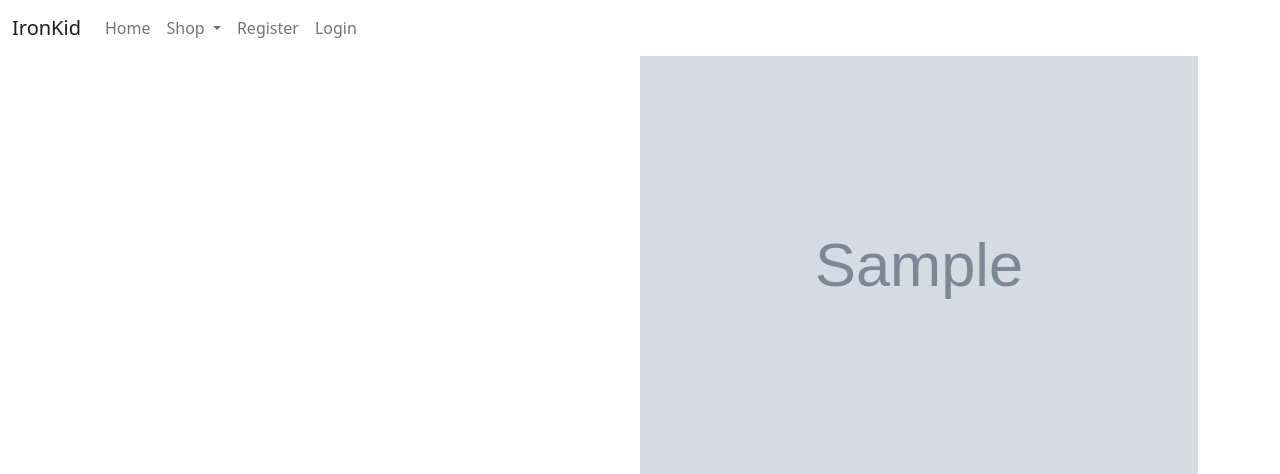
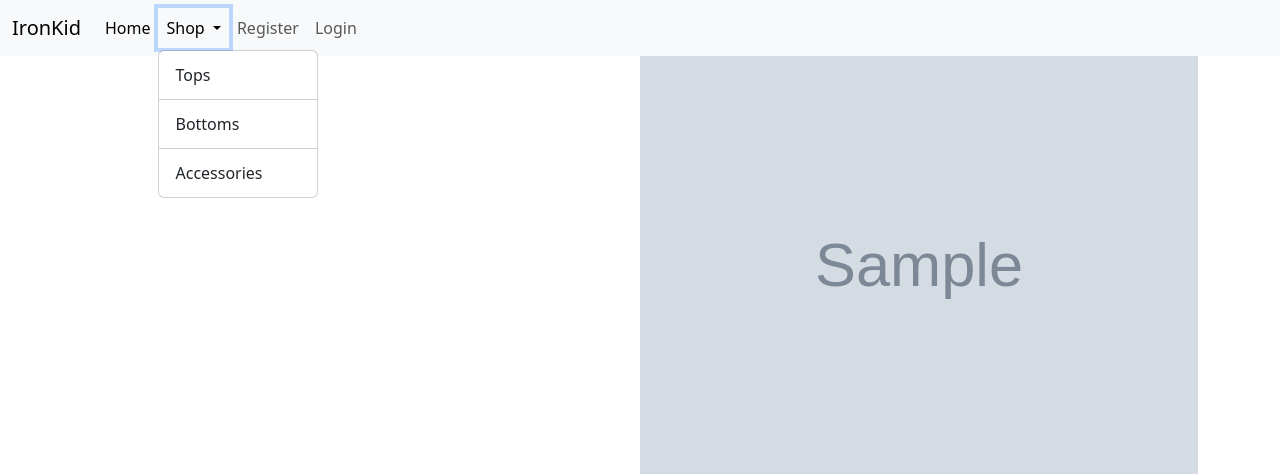
Before and after one commit to dEEGE2time/ironkid, a Django app: template templates/product_detail.html in a window 1280 px wide, after a click on "Shop". Shown: the top 474 px of the page. Run offline with Django 3.2, Linux system fonts and the light colour scheme; tables that the repository leaves empty hold one stand-in row (values such as "Sample post"); the template is opened without the code that fills it: values that come from a table or form of the project are taken from there, most other values are stand-ins (such as "Sample title", 1, 10 or a date in 2020); grey boxes marked "Sample" are stand-in pictures.

Commit message:
fix navbar

```diff
--- a/static/css/style.css
+++ b/static/css/style.css
@@ -2,8 +2,11 @@ body {
     background-color: #fff;
 }
 
+/* Navbar */
+
+
 /* Shop Page */
 
 .shop-title {
-    margin-top: 5em
+    margin-top: 5em;
 }
--- a/templates/base.html
+++ b/templates/base.html
@@ -10,48 +10,53 @@
     <meta charset="UTF-8">
     <meta http-equiv="X-UA-Compatible" content="IE=edge">
     <meta name="viewport" content="width=device-width, initial-scale=1.0">
-    <link href="https://cdn.jsdelivr.net/npm/bootstrap@5.0.1/dist/css/bootstrap.min.css" rel="stylesheet"
-        integrity="sha384-+0n0xVW2eSR5OomGNYDnhzAbDsOXxcvSN1TPprVMTNDbiYZCxYbOOl7+AMvyTG2x" crossorigin="anonymous">
-    <script src="https://cdn.jsdelivr.net/npm/bootstrap@5.0.1/dist/js/bootstrap.bundle.min.js"
-        integrity="sha384-gtEjrD/SeCtmISkJkNUaaKMoLD0//ElJ19smozuHV6z3Iehds+3Ulb9Bn9Plx0x4" crossorigin="anonymous">
-    </script>
+    <link href="https://cdn.jsdelivr.net/npm/bootstrap@5.3.0/dist/css/bootstrap.min.css" rel="stylesheet"
+        integrity="sha384-9ndCyUaIbzAi2FUVXJi0CjmCapSmO7SnpJef0486qhLnuZ2cdeRhO02iuK6FUUVM" crossorigin="anonymous">
+    <script src="https://cdn.jsdelivr.net/npm/bootstrap@5.3.0/dist/js/bootstrap.bundle.min.js"
+        integrity="sha384-geWF76RCwLtnZ8qwWowPQNguL3RmwHVBC9FhGdlKrxdiJJigb/j/68SIy3Te4Bkz" crossorigin="anonymous"></script>
     <link rel="stylesheet" href="{% static 'css/style.css' %}">
 
 </head>
 <body>
-    <nav class="navbar navbar-expand-lg navbar-light bg-white">
+    <nav class="navbar navbar-expand-lg bg-body-tertiary">
         <div class="container-fluid">
             <a class="navbar-brand" href="{% url 'shop' %}">IronKid</a>
-            <button class="navbar-toggler" type="button" data-bs-toggle="collapse" data-bs-target="#navbarText"
-                aria-controls="navbarText" aria-expanded="false" aria-label="Toggle navigation">
+            <button class="navbar-toggler" type="button" data-bs-toggle="collapse" data-bs-target="#navbarSupportedContent"
+                aria-controls="navbarSupportedContent" aria-expanded="false" aria-label="Toggle navigation">
                 <span class="navbar-toggler-icon"></span>
             </button>
-            <div class="collapse navbar-collapse" id="navbarText">
+            <div class="collapse navbar-collapse" id="navbarSupportedContent">
                 <ul class="navbar-nav me-auto mb-2 mb-lg-0">
                     <li class="nav-item">
-                        <a class="nav-link" aria-current="page" href="{% url 'shop' %}">Home</a>
+                        <a class="nav-link active" aria-current="page" href="#">Home</a>
                     </li>
                     <li class="nav-item dropdown">
-                        <a class="nav-link dropdown-toggle" href="#" id="navbarDropdown" role="button" data-toggle="dropdown" aria-haspopup="true" aria-expanded="false">
+                        <a class="nav-link dropdown-toggle" href="#" role="button" data-bs-toggle="dropdown"
+                            aria-expanded="false">
                             Shop
                         </a>
-                        <div class="dropdown-menu" aria-labelledby="navbarDropdown">
-                            <a class="dropdown-item" href="#">Action</a>
-                            <a class="dropdown-item" href="#">Another action</a>
-                            <div class="dropdown-divider"></div>
-                            <a class="dropdown-item" href="#">Something else here</a>
-                        </div>
+                        <ul class="dropdown-menu">
+                            <li><a class="dropdown-item" href="#">Tops</a></li>
+                            <li>
+                                <hr class="dropdown-divider">
+                            </li>
+                            <li><a class="dropdown-item" href="#">Bottoms</a></li>
+                            <li>
+                                <hr class="dropdown-divider">
+                            </li>
+                            <li><a class="dropdown-item" href="#">Accessories</a></li>
+                        </ul>
                     </li>
-                    {% if user.is_authenticated %}
+                    {% if username.is_authenticated %}
                     <li class="nav-item">
-                        <a class="nav-link" href="#">Logout</a>
+                        <a href="#" class="nav-link">Logout</a>
                     </li>
                     {% else %}
                     <li class="nav-item">
-                        <a class="nav-link" href="#">Register</a>
+                        <a href="#" class="nav-link">Register</a>
                     </li>
                     <li class="nav-item">
-                        <a class="nav-link" href="#">Login</a>
+                        <a href="#" class="nav-link">Login</a>
                     </li>
                     {% endif %}
                 </ul>
```
